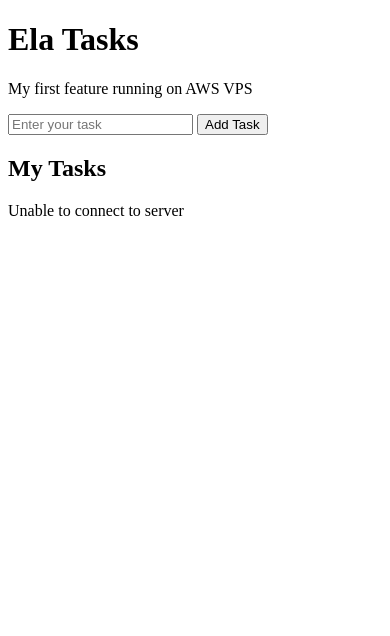
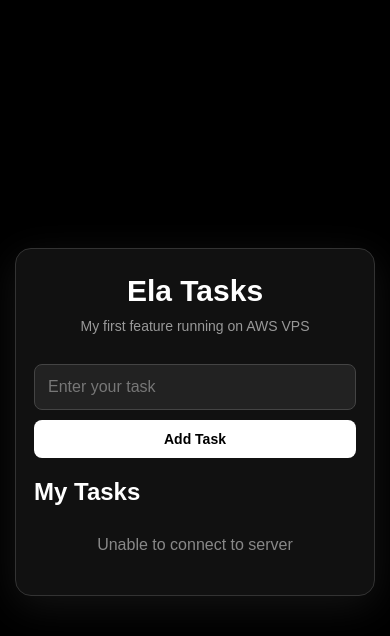
Before and after one commit to Ela003/tiny-web, a plain HTML site: page frontend/index.html in a window 390 px wide. Drawn offline with Linux system fonts and the light colour scheme; no server answers.

Commit message:
css update

```diff
--- a/frontend/style.css
+++ b/frontend/style.css
@@ -1,79 +1,291 @@
-<!DOCTYPE html>
-<html lang="en">
-
-<head>
-
-    <meta charset="UTF-8">
-
-    <meta
-        name="viewport"
-        content="width=device-width, initial-scale=1.0"
-    >
-
-    <title>Ela Tasks</title>
-
-    <link rel="stylesheet" href="style.css">
-
-</head>
+* {
+    box-sizing: border-box;
+}
 
 
-<body>
+body {
+    margin: 0;
 
-    <div class="container">
+    font-family: Arial, sans-serif;
 
-        <div class="card">
+    background: #000;
 
-            <h1>Ela Tasks</h1>
+    color: #fff;
 
-            <p class="subtitle">
-                My first feature running on AWS VPS
-            </p>
+    min-height: 100vh;
+}
 
 
-            <!-- ADD TASK -->
+/* Center everything */
 
-            <div class="input-area">
+.container {
+    min-height: 100vh;
 
-                <input
-                    id="taskInput"
-                    type="text"
-                    placeholder="Enter your task"
-                >
+    display: flex;
 
-                <button
-                    class="add-btn"
-                    onclick="addTask()"
-                >
-                    Add Task
-                </button>
+    justify-content: center;
 
-            </div>
+    align-items: center;
+
+    padding: 20px;
+}
 
 
-            <!-- TASKS -->
+/* Main card */
 
-            <div class="tasks-container">
+.card {
+    width: 100%;
 
-                <h2>My Tasks</h2>
+    max-width: 600px;
 
-                <ul id="taskList"></ul>
+    padding: 40px;
 
-            </div>
+    background: #111;
+
+    border: 1px solid #333;
+
+    border-radius: 16px;
+
+    box-shadow:
+        0 10px 40px rgba(255, 255, 255, 0.08);
+}
 
 
-            <!-- STATUS -->
+/* Heading */
 
-            <p id="status" class="status">
-                Loading tasks...
-            </p>
+h1 {
+    margin: 0;
 
-        </div>
+    text-align: center;
 
-    </div>
+    font-size: 36px;
+}
 
 
-    <script src="script.js"></script>
+.subtitle {
+    text-align: center;
 
-</body>
+    color: #999;
 
-</html>
+    margin-top: 10px;
+
+    margin-bottom: 30px;
+}
+
+
+/* Input */
+
+.input-area {
+    display: flex;
+
+    gap: 10px;
+
+    width: 100%;
+}
+
+
+input {
+    flex: 1;
+
+    min-width: 0;
+
+    padding: 13px;
+
+    font-size: 16px;
+
+    color: white;
+
+    background: #222;
+
+    border: 1px solid #444;
+
+    border-radius: 8px;
+
+    outline: none;
+}
+
+
+input:focus {
+    border-color: white;
+}
+
+
+input::placeholder {
+    color: #777;
+}
+
+
+/* All buttons */
+
+button {
+    border: none;
+
+    border-radius: 8px;
+
+    padding: 11px 16px;
+
+    cursor: pointer;
+
+    font-size: 14px;
+
+    font-weight: bold;
+}
+
+
+button:hover {
+    opacity: 0.8;
+}
+
+
+/* Add button */
+
+.add-btn {
+    background: white;
+
+    color: black;
+}
+
+
+/* Task list */
+
+#taskList {
+    list-style: none;
+
+    padding: 0;
+
+    margin: 30px 0 0;
+}
+
+
+/* Single task */
+
+.task-item {
+    display: flex;
+
+    align-items: center;
+
+    justify-content: space-between;
+
+    gap: 15px;
+
+    padding: 14px;
+
+    margin-bottom: 12px;
+
+    background: #1c1c1c;
+
+    border: 1px solid #333;
+
+    border-radius: 10px;
+}
+
+
+/* Task title */
+
+.task-title {
+    flex: 1;
+
+    color: white;
+
+    word-break: break-word;
+}
+
+
+/* Buttons area */
+
+.task-actions {
+    display: flex;
+
+    gap: 7px;
+
+    flex-shrink: 0;
+}
+
+
+/* Update */
+
+.update-btn {
+    background: white;
+
+    color: black;
+}
+
+
+/* Delete */
+
+.delete-btn {
+    background: #dc3545;
+
+    color: white;
+}
+
+
+/* Status */
+
+.status {
+    text-align: center;
+
+    color: #888;
+
+    margin-top: 20px;
+}
+
+
+/* =========================
+   MOBILE
+   ========================= */
+
+@media (max-width: 600px) {
+
+    .container {
+        padding: 15px;
+    }
+
+
+    .card {
+        padding: 25px 18px;
+    }
+
+
+    h1 {
+        font-size: 30px;
+    }
+
+
+    .subtitle {
+        font-size: 14px;
+    }
+
+
+    .input-area {
+        flex-direction: column;
+    }
+
+
+    input {
+        width: 100%;
+    }
+
+
+    .add-btn {
+        width: 100%;
+    }
+
+
+    .task-item {
+        align-items: flex-start;
+
+        flex-direction: column;
+    }
+
+
+    .task-actions {
+        width: 100%;
+    }
+
+
+    .task-actions button {
+        flex: 1;
+    }
+
+}
```
